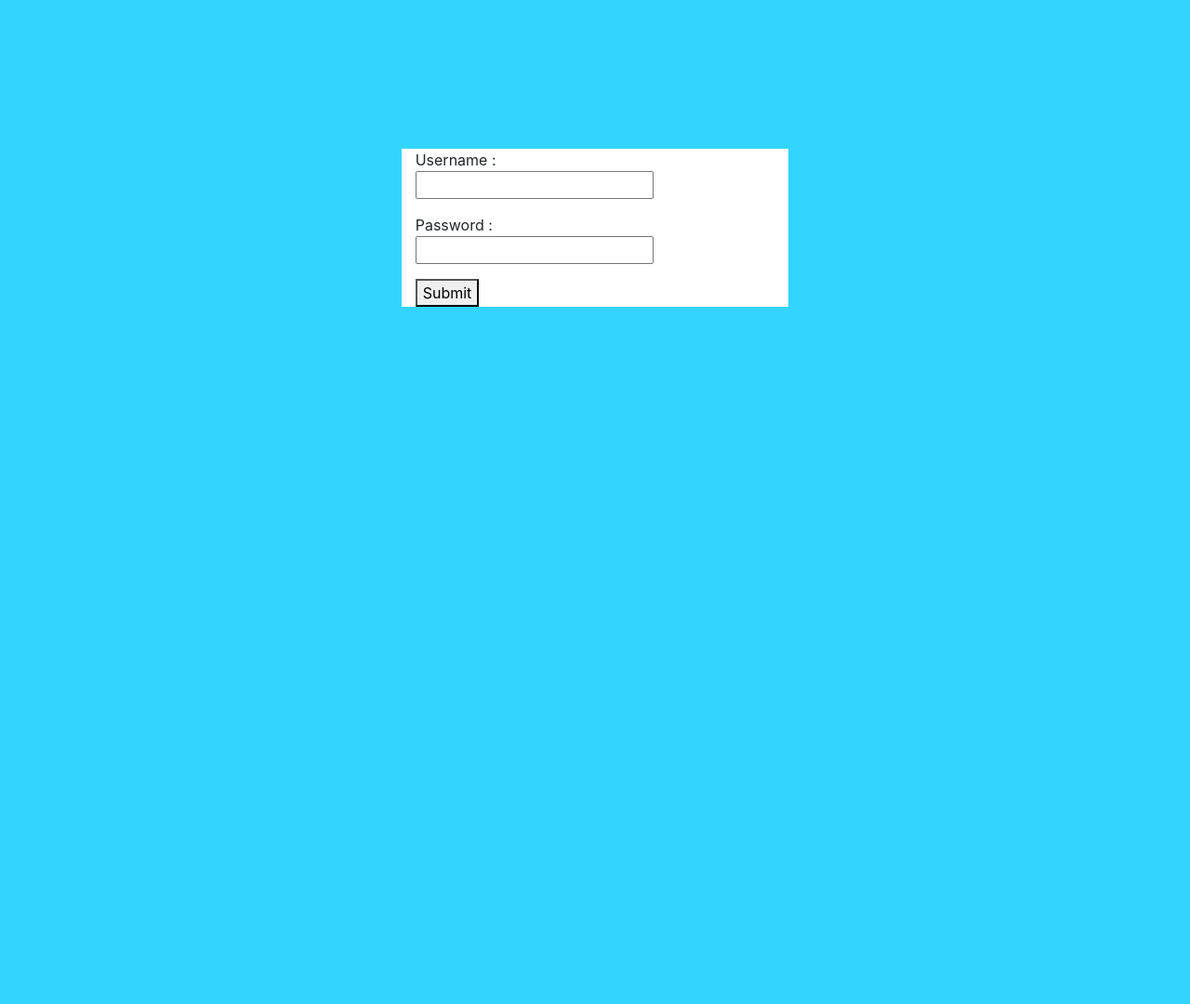
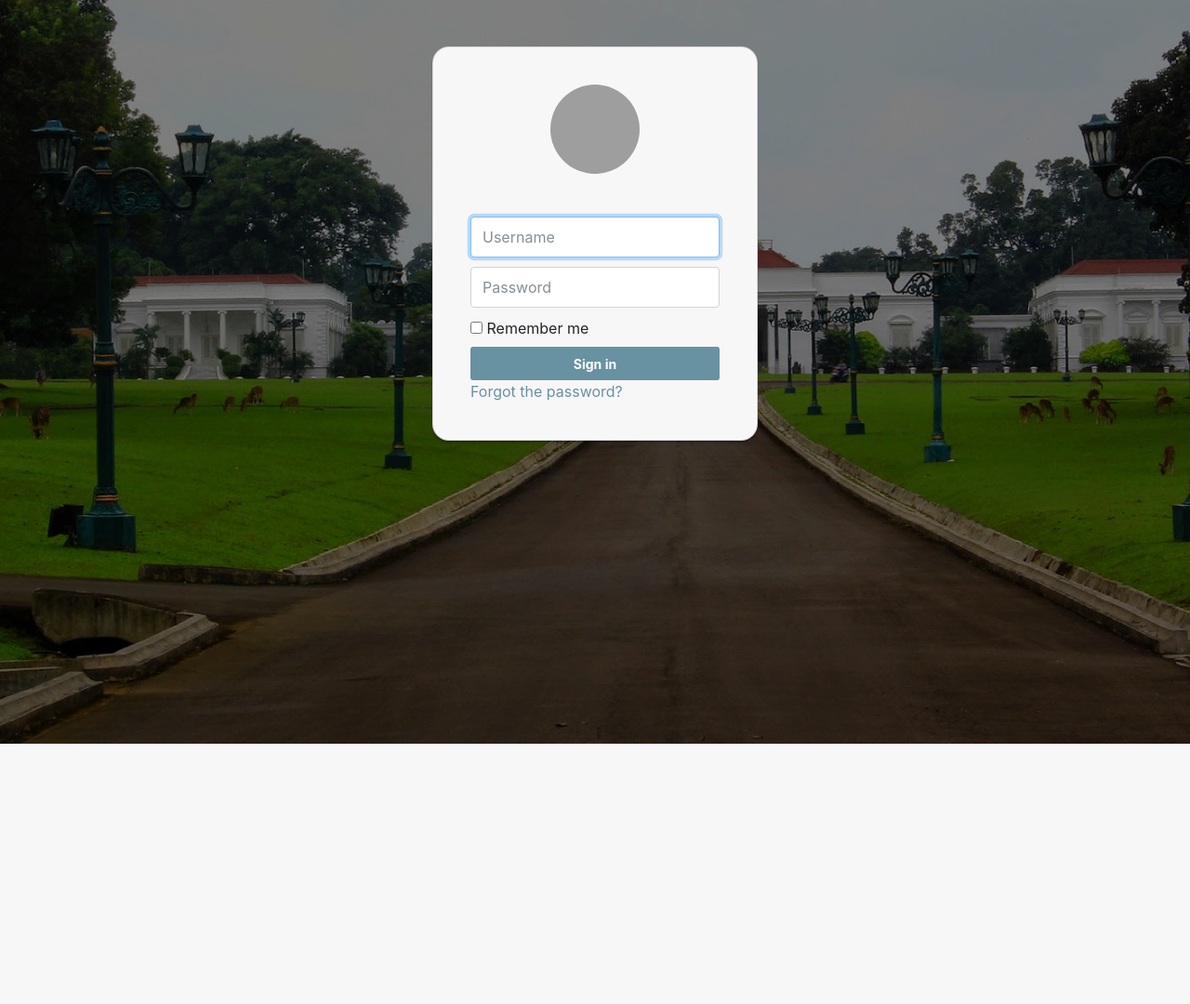
Before and after one commit to adeloktariza/bogorcensing, a CodeIgniter app: page /bogorcensing/ in a window 1280 px wide. Shown: the whole page at 93% size. After the commit the page ends 800 px from the top, so only its background shows below. Run offline with CodeIgniter, Linux system fonts and the light colour scheme; grey boxes are pictures that could not be loaded.

Commit message:
add tampilan login

```diff
--- a/application/views/view_login_user.php
+++ b/application/views/view_login_user.php
@@ -3,17 +3,32 @@
 
 <body>
 
-	<div class="col-md-12 image-background">
-		<div class="col-md-4 form-login">
-			<?php echo form_open("login/cek_login"); ?>
-			<p>Username : <br>
-			<input type="text" name="username">
-			</p>
-			<p>Password : <br>
-			<input type="password" name="password"></p>
-			<p><button type="submit">Submit</button></p>
-			<?php echo form_close(); ?>
+	<div class="image-frame">
+		<div class="image-background">
 		</div>
+
+		<?php echo form_open("login/cek_login"); ?>
+
+		<div class="card card-container">
+            <img id="profile-img" class="profile-img-card" src="//ssl.gstatic.com/accounts/ui/avatar_2x.png" />
+            <p id="profile-name" class="profile-name-card"></p>
+            <form class="form-signin">
+                <span id="reauth-email" class="reauth-email"></span>
+                <input type="text" id="inputUsername" name="username" class="form-control" placeholder="Username" required autofocus>
+                <input type="password" id="inputPassword" name="password" class="form-control" placeholder="Password" required>
+                <div id="remember" class="checkbox">
+                    <label>
+                        <input type="checkbox" value="remember-me"> Remember me
+                    </label>
+                </div>
+                <button class="btn btn-lg btn-primary btn-block btn-signin" type="submit">Sign in</button>
+            </form><!-- /form -->
+            <a href="#" class="forgot-password">
+                Forgot the password?
+            </a>
+        </div>
+
+        <?php echo form_close(); ?>
 
 	</div>
 </body>
--- a/assets/css/login.css
+++ b/assets/css/login.css
@@ -1,8 +1,141 @@
+.image-frame{
+	position: absolute;
+    width: 100%;
+    height: 100%;
+}
 .image-background{
-	background-color: #33D5FF;
-	min-height: 1080px;
-	position: absolute;
+	background-image: url(../images/bogor.jpg);
+    position: absolute;
+    width: 100%;
+    object-fit: cover;
+    background-size: cover;
+    height: 100%;
+    filter: brightness(50%);
 }
+.card-container.card {
+    max-width: 350px;
+    padding: 40px 40px;
+    border-radius: 18px;
+}
+
+.btn.btn-lg.btn-primary.btn-block.btn-signin{
+	cursor: pointer;
+}
+
+.card {
+    background-color: #F7F7F7;
+    /* just in case there no content*/
+    padding: 20px 25px 30px;
+    margin: 0 auto 25px;
+    margin-top: 50px;
+    /* shadows and rounded borders */
+    -moz-border-radius: 2px;
+    -webkit-border-radius: 2px;
+    border-radius: 2px;
+    -moz-box-shadow: 0px 2px 2px rgba(0, 0, 0, 0.3);
+    -webkit-box-shadow: 0px 2px 2px rgba(0, 0, 0, 0.3);
+    box-shadow: 0px 2px 2px rgba(0, 0, 0, 0.3);
+}
+
+.profile-img-card {
+    width: 96px;
+    height: 96px;
+    margin: 0 auto 10px;
+    display: block;
+    -moz-border-radius: 50%;
+    -webkit-border-radius: 50%;
+    border-radius: 50%;
+}
+.profile-name-card {
+    font-size: 16px;
+    font-weight: bold;
+    text-align: center;
+    margin: 10px 0 0;
+    min-height: 1em;
+}
+
+.reauth-email {
+    display: block;
+    color: #404040;
+    line-height: 2;
+    margin-bottom: 10px;
+    font-size: 14px;
+    text-align: center;
+    overflow: hidden;
+    text-overflow: ellipsis;
+    white-space: nowrap;
+    -moz-box-sizing: border-box;
+    -webkit-box-sizing: border-box;
+    box-sizing: border-box;
+}
+
+#inputUsername,
+#inputPassword {
+    direction: ltr;
+    height: 44px;
+    font-size: 16px;
+    width: 100%;
+    display: block;
+    margin-bottom: 10px;
+    z-index: 1;
+    position: relative;
+    -moz-box-sizing: border-box;
+    -webkit-box-sizing: border-box;
+    box-sizing: border-box;
+}
+
+.form-signin input[type=text],
+.form-signin input[type=password],
+.form-signin button {
+    width: 100%;
+    display: block;
+    margin-bottom: 10px;
+    z-index: 1;
+    position: relative;
+    -moz-box-sizing: border-box;
+    -webkit-box-sizing: border-box;
+    box-sizing: border-box;
+}
+
+.form-signin .form-control:focus {
+    border-color: rgb(104, 145, 162);
+    outline: 0;
+    -webkit-box-shadow: inset 0 1px 1px rgba(0,0,0,.075),0 0 8px rgb(104, 145, 162);
+    box-shadow: inset 0 1px 1px rgba(0,0,0,.075),0 0 8px rgb(104, 145, 162);
+}
+
+.btn.btn-signin {
+    background-color: rgb(104, 145, 162);
+    padding: 0px;
+    font-weight: 700;
+    font-size: 14px;
+    height: 36px;
+    -moz-border-radius: 3px;
+    -webkit-border-radius: 3px;
+    border-radius: 3px;
+    border: none;
+    -o-transition: all 0.218s;
+    -moz-transition: all 0.218s;
+    -webkit-transition: all 0.218s;
+    transition: all 0.218s;
+}
+
+.btn.btn-signin:hover,
+.btn.btn-signin:active,
+.btn.btn-signin:focus {
+    background-color: rgb(12, 97, 33);
+}
+
+.forgot-password {
+    color: rgb(104, 145, 162);
+}
+
+.forgot-password:hover,
+.forgot-password:active,
+.forgot-password:focus{
+    color: rgb(12, 97, 33);
+}
+
 .form-login{
 	background-color: #fff;
 	margin: 160px auto;
```
Also changed, not shown: assets/images/bogor.jpg (added).
